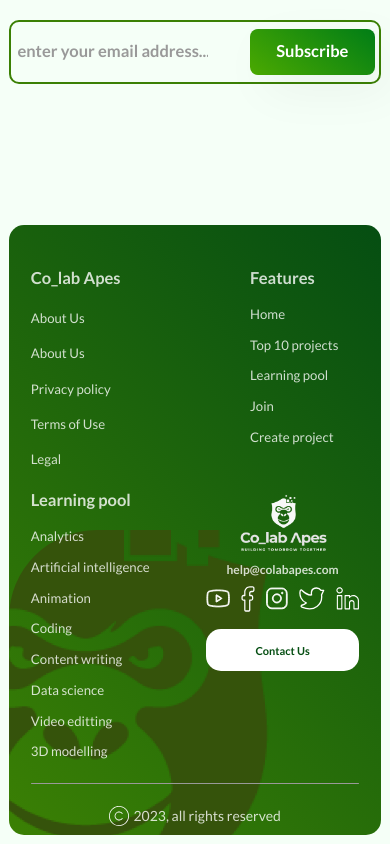
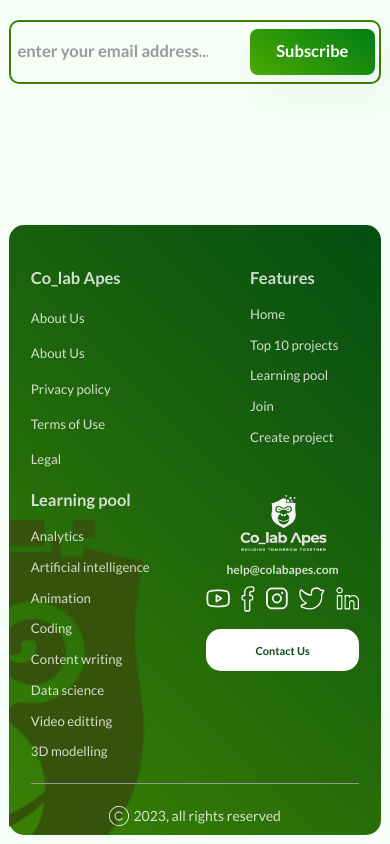
Before and after one commit to Colab-Apes/new_landing_page, a React (Vite) app: page / in a window 390 px wide. Shown: the part 7147-7991 px from the top of the page. Built offline with nearby package versions, Linux system fonts and the light colour scheme.

Commit message:
ape head added for mobile

```diff
--- a/src/NewLandingPage/components/Foot.jsx
+++ b/src/NewLandingPage/components/Foot.jsx
@@ -3,6 +3,8 @@
 import "../../App.css";
 
 import ape from "../../assets/apehead.png";
+
+import apemobile from "../../assets/images/apehead.png";
 import footlogo from "../../assets/footlogo.png";
 
 import facebook from "../../assets/svg/facebook.svg";
@@ -19,7 +21,12 @@
         <img
           src={ape}
           alt=""
-          className="bottom-0 absolute object-contain rounded-l-[10rem] w-[30rem]  lg:block lg:w-[29.2rem] xl:w-[38.7rem] rounded-bl-[15px] lg:rounded-l-[15px] left-[0]  lg:left-0 z-[1] "
+          className="bottom-0 absolute object-contain rounded-l-[10rem] w-[30rem] hidden  lg:block lg:w-[29.2rem] xl:w-[38.7rem] rounded-bl-[15px] lg:rounded-l-[15px] left-[0]  lg:left-0 z-[1] "
+        />
+        <img
+          src={apemobile}
+          alt=""
+          className="bottom-0 absolute object-contain  w-[16rem] lg:hidden  left-[0]  lg:left-0 z-[1] "
         />
         <div className="grid text-[2rem] grid-cols-2 lg:grid-cols-4 xl:grid-cols-4 z-[10] text-[#fff]/[0.8] pt-20 h-full gap-x-10 gap-y-10 lg:gap-y-0 ">
           <div className="flex flex-col text-2xl  w-full mx-auto   lg:text-2xl text-left z-[3] gap-y-8">
```
Also changed, not shown: src/assets/images/apehead.png (added).
